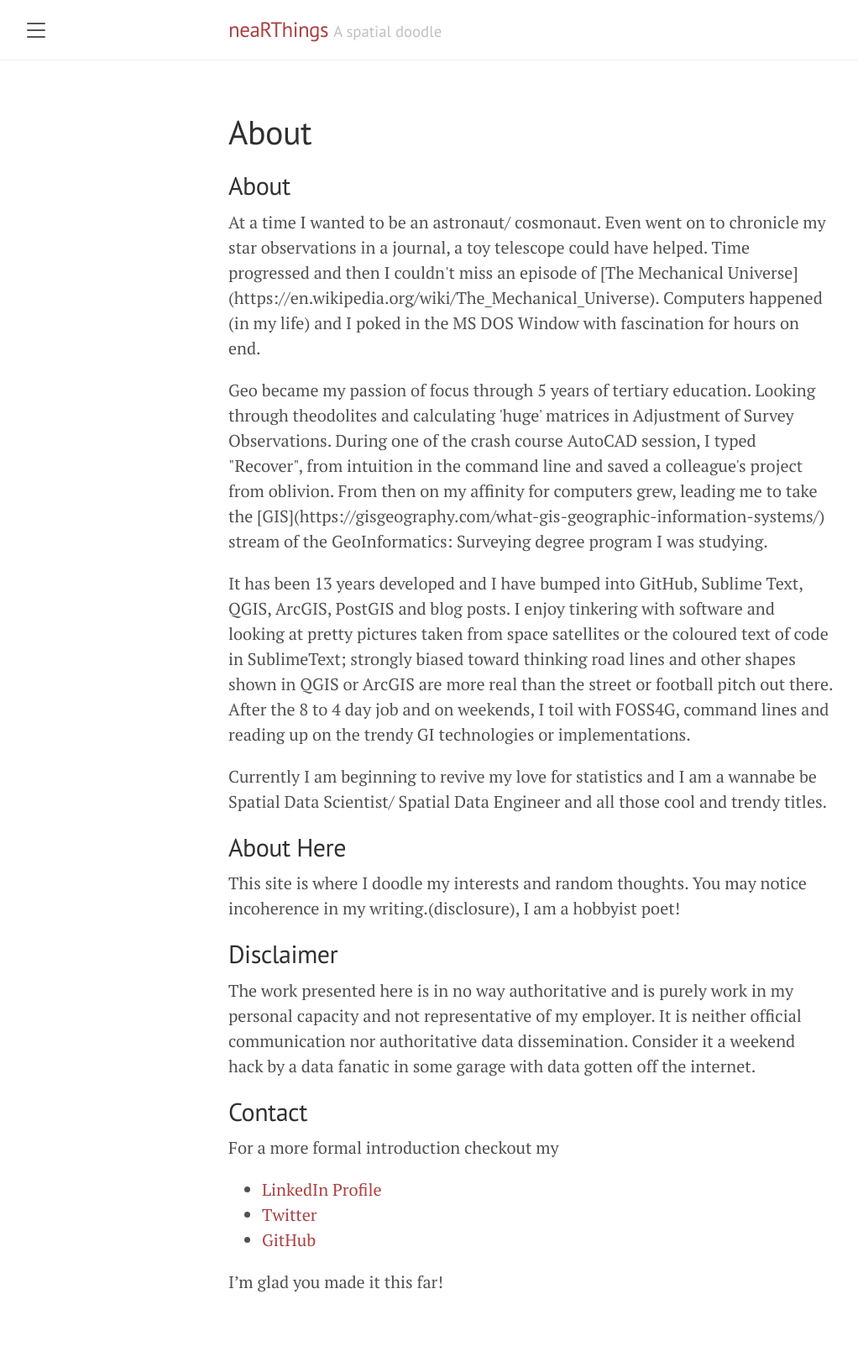
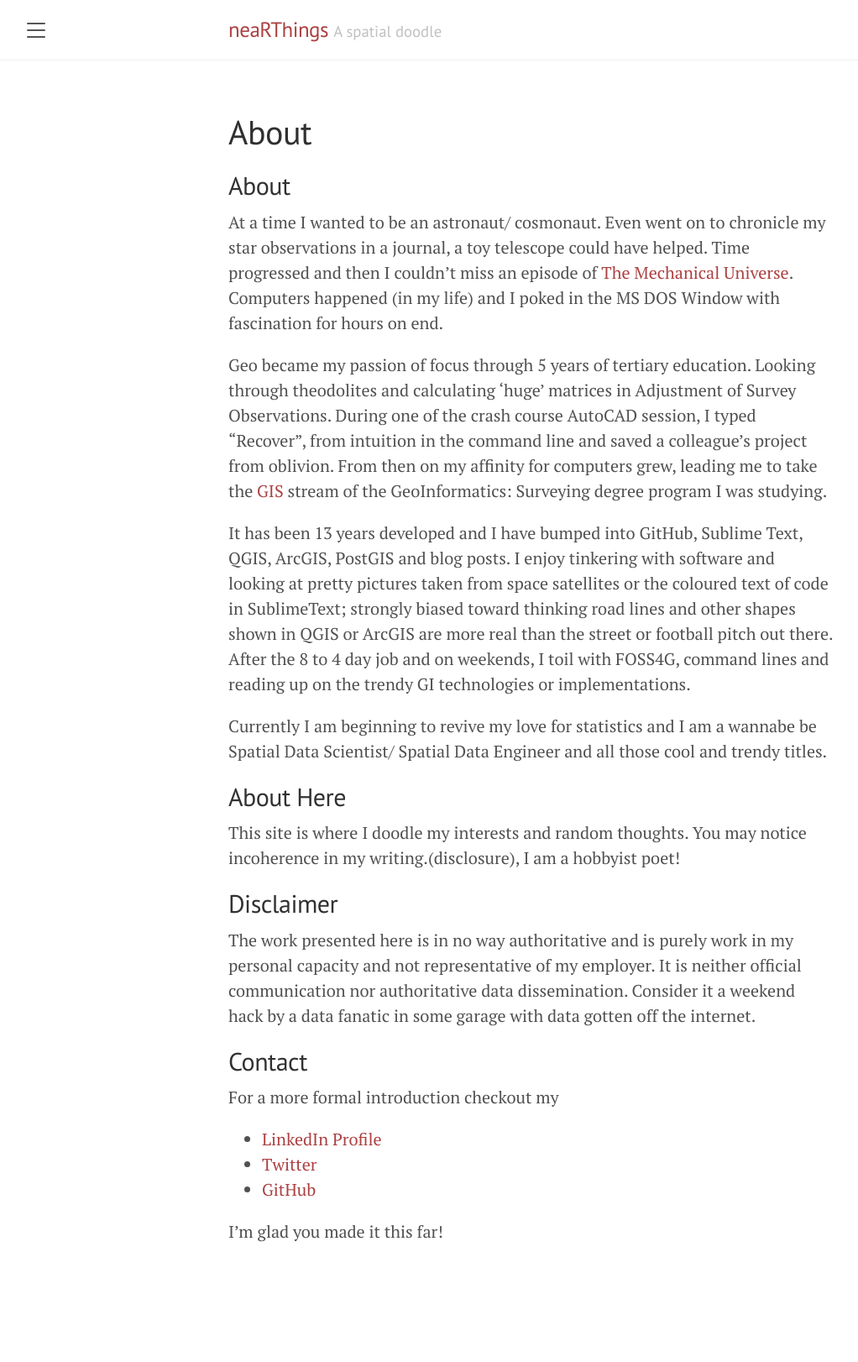
Before and after one commit to erickndava/erickndava.github.io, a Jekyll site: the page built from about.md, in a window 1280 px wide. Shown: the whole page at 84% size, without its empty margins (8-1030 px from the left). Built offline with Jekyll 4.4.1, drawn with Linux system fonts in a browser that asks for light colours; after the commit the page ends 1562 px from its top, so only the background shows below that.

Commit message:
Update about.md

```diff
--- a/about.md
+++ b/about.md
@@ -3,21 +3,14 @@ layout: page
 title: About
 ---
 ## About
-<p>
-  At a time I wanted to be an astronaut/ cosmonaut. Even went on to chronicle my star observations in a journal, a toy telescope could have helped. Time progressed and then I couldn't miss an episode of [The Mechanical Universe](https://en.wikipedia.org/wiki/The_Mechanical_Universe). Computers happened (in my life) and I poked in the MS DOS Window with fascination for hours on end.
-</p>
 
-<p>
- Geo became my passion of focus through 5 years of tertiary education. Looking through theodolites and calculating 'huge' matrices in Adjustment of Survey Observations. During one of the crash course AutoCAD session, I typed "Recover", from intuition in the command line and saved a colleague's project from oblivion. From then on my affinity for computers grew, leading me to take the [GIS](https://gisgeography.com/what-gis-geographic-information-systems/) stream of the GeoInformatics: Surveying degree program I was studying.
-</p>
+At a time I wanted to be an astronaut/ cosmonaut. Even went on to chronicle my star observations in a journal, a toy telescope could have helped. Time progressed and then I couldn't miss an episode of [The Mechanical Universe](https://en.wikipedia.org/wiki/The_Mechanical_Universe). Computers happened (in my life) and I poked in the MS DOS Window with fascination for hours on end.
 
-<p>
+Geo became my passion of focus through 5 years of tertiary education. Looking through theodolites and calculating 'huge' matrices in Adjustment of Survey Observations. During one of the crash course AutoCAD session, I typed "Recover", from intuition in the command line and saved a colleague's project from oblivion. From then on my affinity for computers grew, leading me to take the [GIS](https://gisgeography.com/what-gis-geographic-information-systems/) stream of the GeoInformatics: Surveying degree program I was studying.
+
 It has been 13 years developed and I have bumped into GitHub, Sublime Text, QGIS, ArcGIS, PostGIS and blog posts. I enjoy tinkering with software and looking at pretty pictures taken from space satellites or the coloured text of code in SublimeText; strongly biased toward thinking road lines and other shapes shown in QGIS or ArcGIS are more real than the street or football pitch out there. After the 8 to 4 day job and on weekends, I toil with FOSS4G, command lines and reading up on the trendy GI technologies or implementations.
-</p>
 
-<p>
 Currently I am beginning  to revive my love for statistics and I am a wannabe be Spatial Data Scientist/ Spatial Data Engineer and all those cool and trendy titles.
-</p>
 
 ## About Here
 
```
